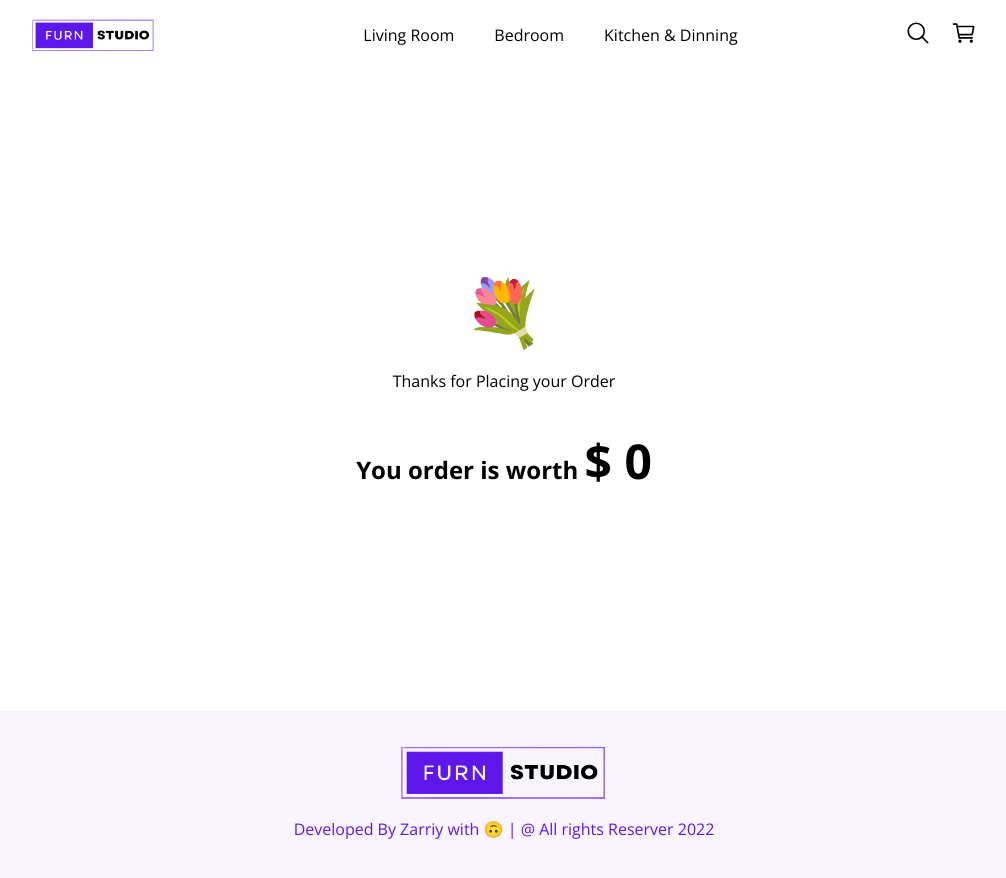
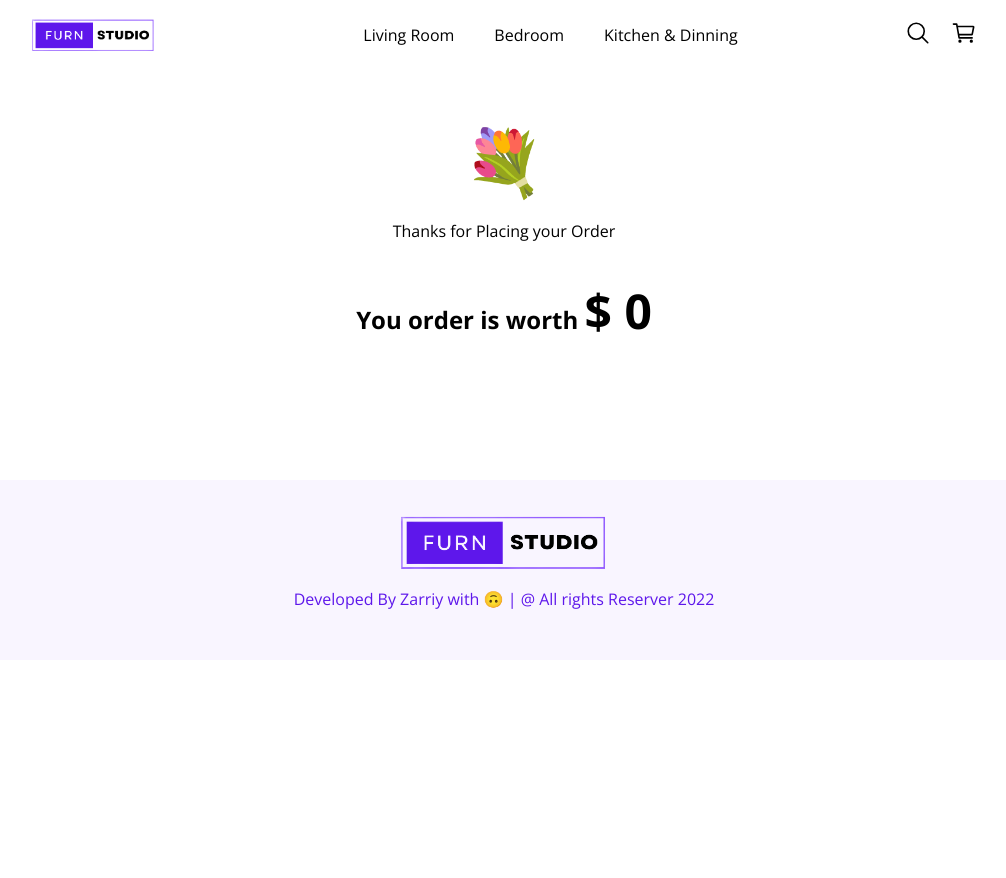
Before and after one commit to Zarriy/Furniture_Store_withNext, a Next.js app: page /checkout in a window 1280 px wide. Shown: the top 878 px of the page, without its empty margins (136-1142 px from the left). After the commit the page ends 800 px from the top, so only its background shows below. Built offline with nearby package versions, Linux system fonts and the light colour scheme.

Commit message:
some minor changes for better UX

```diff
--- a/styles/Home.module.css
+++ b/styles/Home.module.css
@@ -3,6 +3,11 @@
   display: flex;
   align-items: center;
   justify-content: space-evenly;
+  position: fixed;
+  top: 0;
+  background-color: white;
+  width: 100%;
+  z-index: 999999;
 }
 .logoDiv {
   width: 125px;
@@ -43,6 +48,7 @@
   border-top-left-radius: 32px;
   display: flex;
   align-items: center;
+  margin-top: 5rem;
 }
 .hero1 {
   margin-left: 6rem;
@@ -424,7 +430,7 @@
   font-weight: 600;
 }
 .checkoutPage {
-  height: 80vh;
+  height: 60vh;
   display: flex;
   justify-content: center;
   align-items: center;
```
